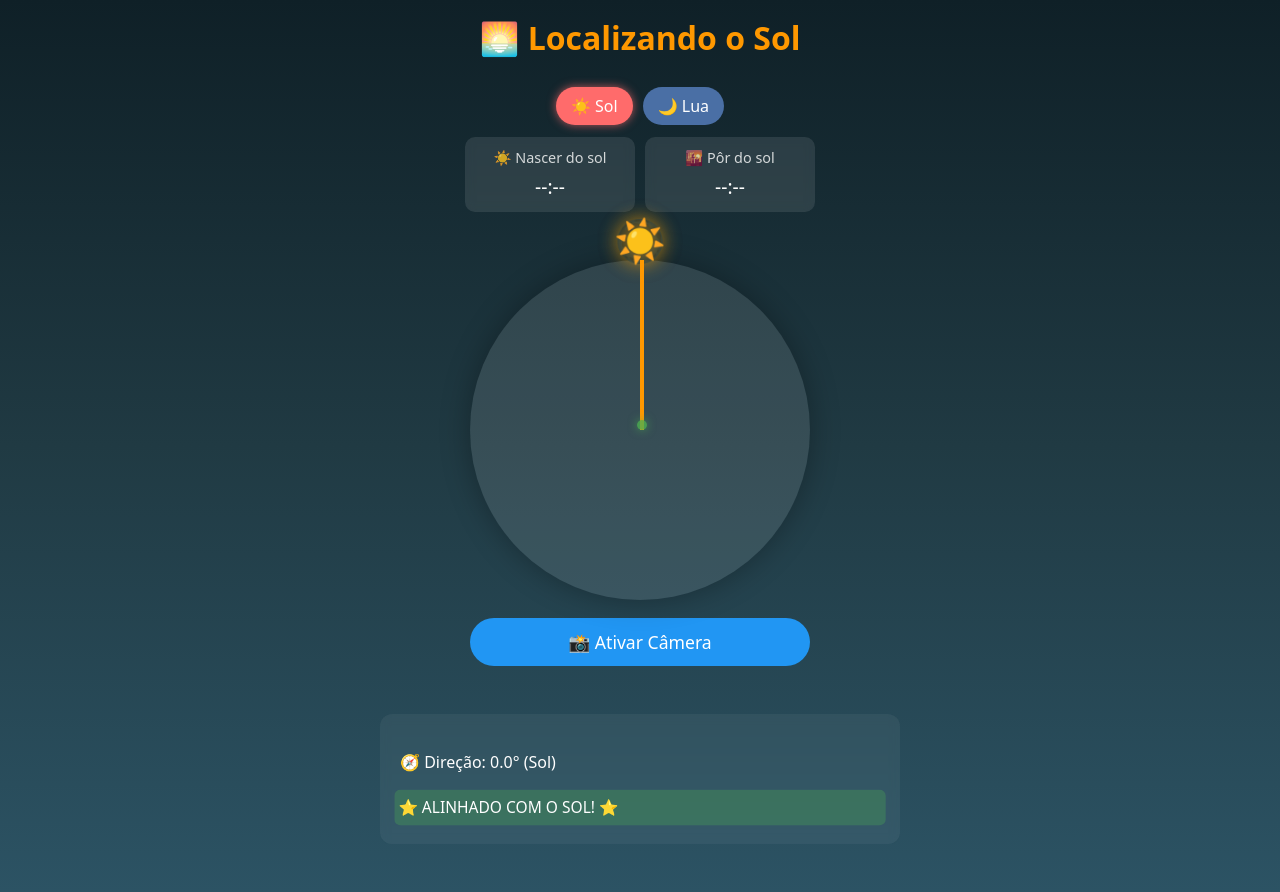
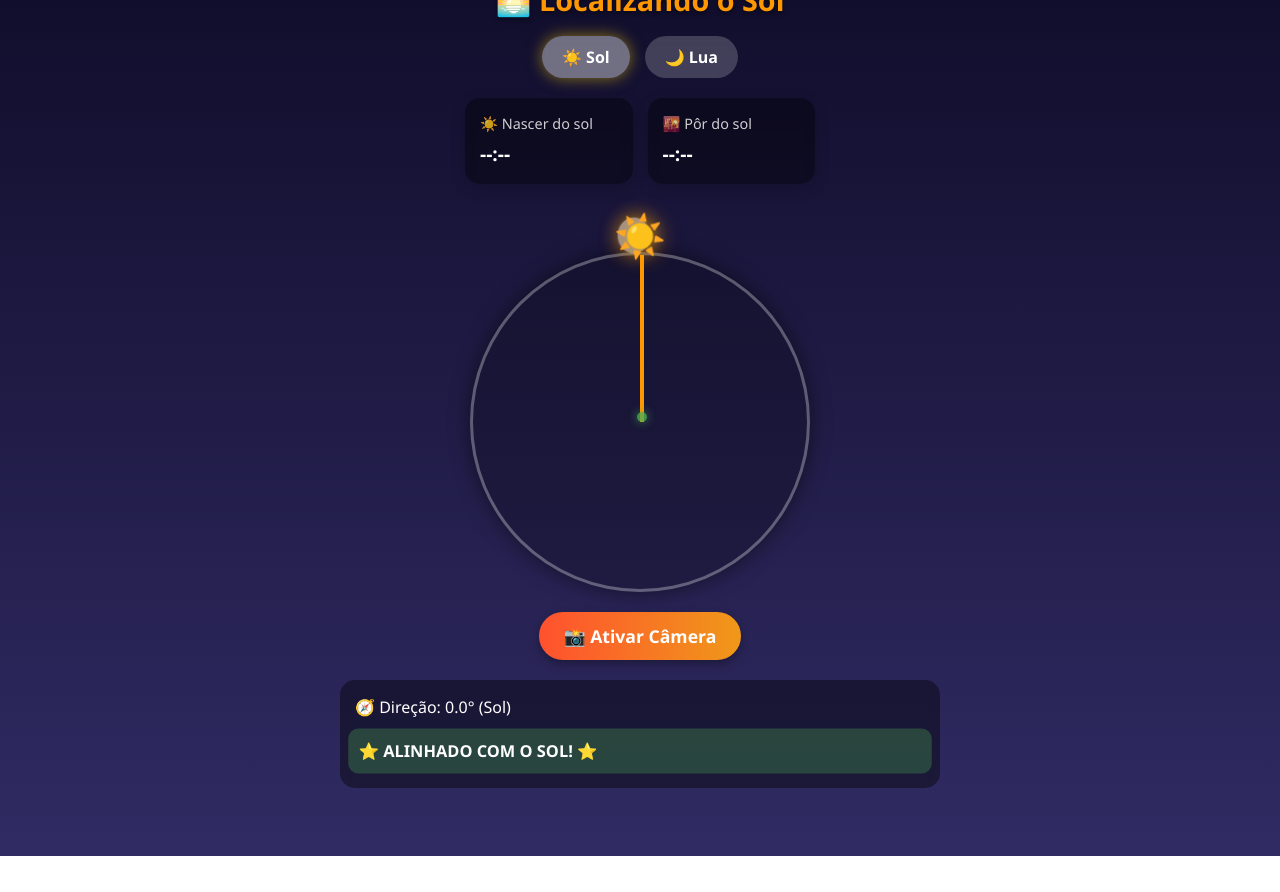
Before and after one commit to LucasVeloz0/sunset-pwa, a React (Vite) app: page / in a window 1280 px wide. After the commit the page ends 856 px from the top, so only its background shows below. Built offline with nearby package versions, Linux system fonts and the light colour scheme; no server answers.

Commit message:
ajustes de css
 ainda precisa confirmar funcionamento correto  e responsividade total

```diff
--- a/dev-dist/sw.js
+++ b/dev-dist/sw.js
@@ -82,7 +82,7 @@ define(['./workbox-ce4f0d5f'], (function (workbox) { 'use strict';
     "revision": "4f856f86c77199b819d19ea1334dfce0"
   }, {
     "url": "index.html",
-    "revision": "0.5k3d615ic58"
+    "revision": "0.63ut7pgoa78"
   }], {});
   workbox.cleanupOutdatedCaches();
   workbox.registerRoute(new workbox.NavigationRoute(workbox.createHandlerBoundToURL("index.html"), {
--- a/src/App.css
+++ b/src/App.css
@@ -1,11 +1,33 @@
+/* App.css */
+:root {
+  --day-bg-start: #1a2980;
+  --day-bg-end: #26d0ce;
+  --night-bg-start: #0f0c29;
+  --night-bg-end: #302b63;
+  --card-bg: rgba(0, 0, 0, 0.4);
+  --pointer-sun: linear-gradient(to top, #FF512F, #F09819);
+  --pointer-moon: linear-gradient(to top, #6DD5FA, #FFFFFF);
+  --error-color: #ff6b6b;
+}
+
+* {
+  box-sizing: border-box;
+  margin: 0;
+  padding: 0;
+}
+
+body {
+  font-family: 'Segoe UI', Tahoma, Geneva, Verdana, sans-serif;
+  height: 100vh;
+  overflow: hidden;
+}
+
 /* Ajuste global para remover qualquer scroll lateral e superior */
 html, body {
   width: 100vw;
   min-height: 100vh;
   margin: 0;
   padding: 0;
-  overflow-x: hidden;
-  overflow-y: hidden;
   box-sizing: border-box;
 }
 
@@ -15,30 +37,32 @@ body, html, .app-container {
 
 /* Layout Base */
 .app-container {
-  position: relative;
+  display: flex;
+  flex-direction: column;
+  align-items: center;
+  justify-content: center;
   min-height: 100vh;
   width: 100vw;
-  max-width: 100vw;
-  padding: 0;
-  overflow-x: hidden;
-  overflow-y: hidden;
-  background: linear-gradient(to bottom, #0f2027, #203a43, #2c5364);
-  color: white;
-  transition: background 1s ease;
-  box-sizing: border-box;
+  padding: 20px;
 }
 
 /* Tema diurno */
-.app-container.day-theme {
-  background: linear-gradient(to bottom, #87ceeb, #e0f7fa);
-  color: #333;
+.day-theme {
+  background: linear-gradient(to bottom, var(--day-bg-start), var(--day-bg-end));
+  color: white;
+}
+
+.night-theme {
+  background: linear-gradient(to bottom, var(--night-bg-start), var(--night-bg-end));
+  color: white;
 }
 
 h1 {
   padding: 20px;
-  font-size: 2.0em;
+  font-size: 1.8em;
   margin: 0;
   text-align: center;
+  text-shadow: 0 2px 4px rgba(0,0,0,0.5);
   font-weight: 600;
   color: #ff9800; /* Cor do título */
 }
@@ -64,18 +88,14 @@ h1 {
 }
 
 .compass {
-  width: 220px;
-  height: 220px;
+  position: relative;
+  width: 300px;
+  height: 300px;
   margin: 0 auto;
+  border: 3px solid rgba(255, 255, 255, 0.3);
   border-radius: 50%;
-  position: relative;
-  transition: all 0.5s ease;
-  background: rgba(255, 255, 255, 0.1);
-  box-shadow: 0 0 30px rgba(0, 0, 0, 0.3);
-  display: flex;
-  justify-content: center;
-  align-items: center;
-  transition: width 0.3s, height 0.3s;
+  box-shadow: 0 0 20px rgba(0, 0, 0, 0.5);
+  background: rgba(0, 0, 0, 0.2);
 }
 
 @media (min-width: 900px) {
@@ -138,6 +158,7 @@ h1 {
 }
 
 
+
 @keyframes sun-pulse {
   0%, 100% { transform: scale(1); }
   50% { transform: scale(1.1); }
@@ -180,28 +201,32 @@ h1 {
  * Exibe dados do pôr do sol
  */
 .info-panel {
-  background: rgba(255, 255, 255, 0.05);
-  padding: 20px;
-  border-radius: 12px;
-  margin-top: 30px;
-  margin-left: auto;
-  margin-right: auto;
-  width: 80%;
-  max-width: 500px;
+  margin-top: 20px;
+  background: var(--card-bg);
+  border-radius: 15px;
+  padding: 15px;
+  width: 100%;
   backdrop-filter: blur(5px);
 }
 
 .alignment-feedback {
-  padding: 6px 4px;
-  margin: 0;
-  border-radius: 6px;
-  background: rgba(255, 0, 0, 0.18);
-  font-size: 0.95em;
+  margin-top: 10px;
+  padding: 10px;
+  border-radius: 10px;
+  font-weight: bold;
+  background: rgba(255, 0, 0, 0.3);
+  transition: background 0.5s ease;
 }
 
 .alignment-feedback.aligned {
-  background: rgba(76, 175, 80, 0.18);
-  animation: pulse 1.5s infinite;
+  background: rgba(0, 255, 0, 0.3);
+  animation: pulse 2s infinite;
+}
+
+@keyframes pulse {
+  0% { box-shadow: 0 0 0 0 rgba(0, 255, 0, 0.4); }
+  70% { box-shadow: 0 0 0 10px rgba(0, 255, 0, 0); }
+  100% { box-shadow: 0 0 0 0 rgba(0, 255, 0, 0); }
 }
 
 /**
@@ -209,24 +234,23 @@ h1 {
  * Estilos para botões de ação
  */
 .main-camera-btn {
-  padding: 12px 24px;
-  font-size: 1.1em;
-  background: #2196f3;
+  margin-top: 20px;
+  padding: 12px 25px;
+  border: none;
+  border-radius: 30px;
+  background: linear-gradient(to right, #ff512f, #f09819);
   color: white;
-  border: none;
-  border-radius: 25px;
+  font-weight: bold;
+  font-size: 1.1rem;
   cursor: pointer;
-  transition: background 0.3s;
-  display: block;
-  margin: 18px auto;
-  width: 90vw;
-  max-width: 340px;
+  box-shadow: 0 4px 10px rgba(0, 0, 0, 0.3);
+  transition: all 0.3s ease;
 
 }
 
 .main-camera-btn:hover {
-  background: #1976d2;
   transform: translateY(-2px);
+  box-shadow: 0 6px 15px rgba(0, 0, 0, 0.4);
 }
 
 /**
@@ -235,27 +259,20 @@ h1 {
  */
 .camera-container {
   position: relative;
-  width: 100vw;
-  max-width: 600px;
-  min-width: 220px;
-  margin: 0 auto 18px auto;
-  border-radius: 15px;
+  width: 100%;
+  max-width: 500px;
+  margin: 20px auto 0;
+  border-radius: 20px;
   overflow: hidden;
-  box-shadow: 0 0 20px rgba(0,0,0,0.3);
-  background: #000;
+  box-shadow: 0 10px 25px rgba(0, 0, 0, 0.5);
 }
 
 /* Elemento de vídeo para preview */
 .camera-preview {
-  width: 100vw;
-  max-width: 100vw;
-  min-width: 0;
-  height: 50vh;
-  min-height: 140px;
-  max-height: 60vh;
+  width: 100%;
+  height: 400px;
   background: #000;
   object-fit: cover;
-  display: block;
 }
 
 .camera-preview.mirrored {
@@ -265,15 +282,12 @@ h1 {
 /* CONTROLES DA CÂMERA - NOVO ESTILO */
 .camera-controls {
   position: absolute;
-  bottom: 16px;
-  left: 50%;
-  transform: translateX(-50%);
+  bottom: 20px;
+  left: 0;
+  right: 0;
   display: flex;
   justify-content: center;
-  gap: 12px;
-  width: 100%;
-  max-width: 300px;
-  z-index: 2;
+  gap: 20px;
 }
 
 .camera-btn {
@@ -281,28 +295,20 @@ h1 {
   height: 40px;
   border: none;
   border-radius: 50%;
-  background: rgba(255,255,255,0.1);
+  background: rgba(255, 255, 255, 0.3);
   backdrop-filter: blur(5px);
   cursor: pointer;
   transition: all 0.3s ease;
   color: white;
-  font-size: 1.2em;
+  font-size: 1.3em;
   display: flex;
   align-items: center;
   justify-content: center;
-  transition: background 0.3s, transform 0.3s;
 }
 
 .camera-btn:hover {
   transform: scale(1.1);
-  background: rgba(255,255,255,0.2);
-}
-
-/* Botão de captura maior */
-.capture-btn {
-  width: 40px;
-  height: 40px;
-  font-size: 1.3em;
+  background: rgba(255, 255, 255, 0.5);
 }
 
 /**
@@ -310,24 +316,35 @@ h1 {
  * Estilos para exibição da foto capturada
  */
 .photo-preview {
-  position: fixed;
+  position: absolute;
   top: 0;
   left: 0;
-  width: 100vw;
-  height: 100vh;
+  right: 0;
+  bottom: 0;
   background: rgba(0, 0, 0, 0.9);
   display: flex;
   flex-direction: column;
+  justify-content: center;
   align-items: center;
-  justify-content: center;
-  z-index: 1000;
+  z-index: 100;
 }
 
 .photo-preview img {
-  max-width: 96vw;
-  max-height: 70vh;
+  max-width: 90%;
+  max-height: 80%;
   border-radius: 10px;
-  box-shadow: 0 0 30px rgba(255, 165, 0, 0.5);
+}
+
+
+.download-button, .close-button {
+  margin-top: 15px;
+  padding: 10px 20px;
+  border: none;
+  border-radius: 30px;
+  background: #4CAF50;
+  color: white;
+  font-weight: bold;
+  cursor: pointer;
 }
 
 /* Botão de download */
@@ -347,14 +364,8 @@ h1 {
 }
 
 .close-button {
+  background: #f44336;
   margin-top: 10px;
-  padding: 8px 16px;
-  background: #d32f2f;
-  color: white;
-  border-radius: 20px;
-  border: none;
-  cursor: pointer;
-  transition: background 0.3s;
 }
 
 .close-button:hover {
@@ -385,12 +396,13 @@ h1 {
 
 
 .info-card {
-  padding: 10px;
-  border-radius: 10px;
-  background: rgba(255, 255, 255, 0.1);
-  text-align: center;
+  background: var(--card-bg);
+  border-radius: 15px;
+  padding: 15px;
+  min-width: 140px;
+  flex: 1;
   backdrop-filter: blur(5px);
-  font-size: 1em;
+  box-shadow: 0 4px 15px rgba(0, 0, 0, 0.2);
 }
 
 
@@ -400,14 +412,13 @@ h1 {
 
 .info-card span {
   display: block;
-  font-size: 0.9em;
+  font-size: 0.9rem;
+  margin-bottom: 5px;
   opacity: 0.8;
-  margin-bottom: 4px;
 }
 
 .info-card strong {
   font-size: 1.2em;
-  font-weight: 500;
 }
 
 /* Ajustes para tema diurno */
@@ -453,25 +464,26 @@ h1 {
 /* Botões de alternância */
 .celestial-toggle {
   display: flex;
-  justify-content: center;
-  margin: 12px 0;
-  gap: 10px;
+  margin-bottom: 20px;
+  gap: 15px;
 }
 
 .celestial-toggle button {
-  padding: 8px 15px;
+  padding: 10px 20px;
   border: none;
-  border-radius: 20px;
-  background-color: #4a6fa5;
+  border-radius: 30px;
+  background: rgba(255, 255, 255, 0.2);
+  backdrop-filter: blur(5px);
   color: white;
+  font-weight: bold;
   cursor: pointer;
   transition: all 0.3s;
 
 }
 
 .celestial-toggle button.active {
-  background-color: #ff6b6b;
-  box-shadow: 0 0 10px rgba(255, 107, 107, 0.7);
+  background: rgba(255, 255, 255, 0.4);
+  box-shadow: 0 0 15px rgba(255, 215, 0, 0.5);
 }
 
 /* Indicadores celestes */
@@ -523,50 +535,55 @@ h1 {
 
 /* Layout das informações */
 .celestial-info {
-  margin: 10px 0;
+  width: 100%;
+  max-width: 500px;
+  margin-bottom: 20px;
 }
 
 .info-cards {
-  display: grid;
+  display: flex;
+  flex-wrap: wrap;
+  justify-content: center;
   grid-template-columns: repeat(2, 1fr);
-  gap: 10px;
+  gap: 15px;
   width: 100%;
   max-width: 350px;
   margin: 0 auto;
 }
 
 
+.sun-indicator {
+  color: #FF9800;
+}
 
+.moon-indicator {
+  color: #E0E0E0;
+}
 
 
 /* Estilos para a fase lunar */
 .moon-phase {
-  grid-column: span 2;
-  display: flex;
-  flex-direction: column;
-  align-items: center;
-  padding: 8px;
+  margin-top: 10px;
+  font-size: 2.5rem;
 }
 
 .moon-phase-bar {
-  width: 100%;
   height: 8px;
   background: rgba(255, 255, 255, 0.2);
   border-radius: 4px;
-  margin: 8px 0;
+  margin: 10px 0;
   overflow: hidden;
 }
 
 .moon-phase-fill {
   height: 100%;
-  background: linear-gradient(90deg, #2c3e50, #3498db);
+  background: linear-gradient(to right, #a1c4fd, #c2e9fb);
   border-radius: 4px;
-  transition: width 0.5s ease;
 }
 
 .moon-percentage {
-  font-size: 0.85rem;
-  opacity: 0.8;
+  font-size: 0.8rem;
+  opacity: 0.7;
 }
 
 /* Ajustes para tema noturno */
@@ -597,11 +614,8 @@ h1 {
     margin-left: 0;
     margin-right: 0;
   }
-  .compass { width: 180px; height: 180px; }
-  .camera-preview { height: 40vh; min-height: 100px; }
   .photo-preview img { max-width: 98vw; max-height: 60vh; }
   .main-camera-btn { width: 98vw; max-width: 98vw; }
-  .info-cards { grid-template-columns: 1fr; }
 }
 
 @media (max-width: 480px) {
@@ -610,9 +624,18 @@ h1 {
     max-width: 98vw;
     gap: 6px;
   }
+
+    .compass {
+    width: 250px;
+    height: 250px;
+  }
+
   .info-card {
-    min-width: 0;
-    padding: 6px;
-    font-size: 0.95em;
+    min-width: 100px;
+    padding: 10px;
+  }
+
+  .camera-preview {
+    height: 300px;
   }
 }
--- a/src/App.jsx
+++ b/src/App.jsx
@@ -1,6 +1,6 @@
 import React, { useState, useEffect, useRef, useCallback } from 'react';
 import * as SunCalc from 'suncalc';
-import { getSunsetDirection, normalizeOrientation, smoothAngle, normalizeAngle } from './utils/sunUtils';
+import { getCurrentSunAzimuth, getCurrentMoonAzimuth, normalizeOrientation, smoothAngle, normalizeAngle } from './utils/sunUtils';
 import './App.css';
 
 
@@ -136,6 +136,17 @@ const [smoothedMoonAngle, setSmoothedMoonAngle] = useState(deviceHeading || 0);
       enableHighAccuracy: true,
       timeout: 5000
     });
+
+        // Configurar atualização contínua
+    const watchId = navigator.geolocation.watchPosition(
+      handleSuccess,
+      handleError,
+      { enableHighAccuracy: true, timeout: 10000 }
+    );
+
+    return () => {
+      navigator.geolocation.clearWatch(watchId);
+    };
   }, []);
 
   /**
@@ -147,15 +158,20 @@ const [smoothedMoonAngle, setSmoothedMoonAngle] = useState(deviceHeading || 0);
    */
   useEffect(() => {
     if (position) {
+      const updateAzimuths = () => {
         // Calcular azimute do sol
-      const azimuth = getSunsetDirection(position.lat, position.lng);
-      setSunAzimuth(azimuth);
+        const sunAzimuth = getCurrentSunAzimuth(position.lat, position.lng);
+        setSunAzimuth(sunAzimuth);
 
         // Calcular azimute da lua
-      const now = new Date();
-      const moonPos = SunCalc.getMoonPosition(now, position.lat, position.lng);
-      const moonAzimuth = (moonPos.azimuth * 180 / Math.PI + 180) % 360;
+        const moonAzimuth = getCurrentMoonAzimuth(position.lat, position.lng);
         setMoonAzimuth(moonAzimuth);
+      };
+
+      updateAzimuths();
+      const interval = setInterval(updateAzimuths, 60000);
+
+      return () => clearInterval(interval);
     }
   }, [position]);
   /**
@@ -195,8 +211,10 @@ const [smoothedMoonAngle, setSmoothedMoonAngle] = useState(deviceHeading || 0);
    */
   useEffect(() => {
     if (position) {
-      const updateSunData = () => {
+      const updateCelestialData = () => {
         const now = new Date();
+
+        // Dados do sol
         const times = SunCalc.getTimes(now, position.lat, position.lng);
         const sunPos = SunCalc.getPosition(now, position.lat, position.lng);
 
@@ -207,14 +225,13 @@ const [smoothedMoonAngle, setSmoothedMoonAngle] = useState(deviceHeading || 0);
         });
         setIsDaytime(sunPos.altitude > 0);
 
-        // Calcular horários da lua
+        // Dados da lua
         const moonTimes = SunCalc.getMoonTimes(now, position.lat, position.lng);
         setMoonTimes({
           moonrise: moonTimes.rise,
           moonset: moonTimes.set
         });
 
-        // Calcular fase da lua
         const moonIllumination = SunCalc.getMoonIllumination(now);
         setMoonPhase({
           fraction: moonIllumination.fraction,
@@ -224,8 +241,8 @@ const [smoothedMoonAngle, setSmoothedMoonAngle] = useState(deviceHeading || 0);
         });
       };
 
-      updateSunData();
-      const interval = setInterval(updateSunData, 60000);
+      updateCelestialData();
+      const interval = setInterval(updateCelestialData, 60000);
 
       return () => {
         clearInterval(interval);
@@ -252,18 +269,15 @@ const [smoothedMoonAngle, setSmoothedMoonAngle] = useState(deviceHeading || 0);
 
     // Função para agendar notificação do pôr do sol
   const scheduleSunsetNotification = useCallback(() => {
-    // Limpar notificações anteriores
     if (notificationTimeout.current) {
       clearTimeout(notificationTimeout.current);
     }
 
     if (!sunTimes.sunset) return;
 
-    // Calcular 15 minutos antes do pôr do sol
     const notificationTime = new Date(sunTimes.sunset.getTime() - 15 * 60000);
     const now = new Date();
 
-    // Verificar se o horário ainda não passou
     if (notificationTime <= now) return;
 
     const timeUntilNotification = notificationTime - now;
@@ -275,7 +289,6 @@ const [smoothedMoonAngle, setSmoothedMoonAngle] = useState(deviceHeading || 0);
           icon: '/sunset-icon.png'
         });
       }
-      // Resetar estado para permitir novo agendamento
       setNotificationScheduled(false);
     }, timeUntilNotification);
 
@@ -408,13 +421,16 @@ const [smoothedMoonAngle, setSmoothedMoonAngle] = useState(deviceHeading || 0);
    * @param {number} targetAzimuth
    * @returns number Diferença angular em graus 0-180
    */
-  function calculateAngleDifference(targetAzimuth) {
+  const calculateAngleDifference = (targetAzimuth) => {
     const diff = Math.abs(targetAzimuth - deviceHeading) % 360;
     return Math.min(diff, 360 - diff);
-}
-  function calculateRelativeAngle(targetAzimuth) {
+  };
+
+  const calculateRelativeAngle = (targetAzimuth) => {
     return normalizeAngle(targetAzimuth - deviceHeading);
-}
+  };
+
+
 
 // Suaviza os ângulos de rotação
 useEffect(() => {
@@ -431,18 +447,6 @@ useEffect(() => {
   const targetAzimuth = celestialBody === 'sun' ? sunAzimuth : moonAzimuth;
   const isAligned = calculateAngleDifference(targetAzimuth) < 15;
 
-  // Adicione esta função logo após a função calculateAngleDifference (por volta da linha 350)
-function calculateContinuousAngle(targetAzimuth) {
-  // Calcula a diferença absoluta
-  let diff = targetAzimuth - deviceHeading;
-
-  // Normaliza para o intervalo [-180, 180]
-  if (diff > 180) diff -= 360;
-  if (diff < -180) diff += 360;
-
-  // Retorna o ângulo relativo normalizado
-  return (deviceHeading + diff + 360) % 360;
-}
 
   // ======================================================================
   // RENDERIZAÇÃO DA INTERFACE
@@ -508,8 +512,9 @@ function calculateContinuousAngle(targetAzimuth) {
           </div>
         )}
       </div>
+
+
       {/* Área da câmera */}
-
       {cameraActive && (
         <div className="camera-container">
           <video
@@ -559,14 +564,14 @@ function calculateContinuousAngle(targetAzimuth) {
     transform: `rotate(${smoothedSunAngle}deg)`
   }}
 >
-  <div className="celestial-indicator">☀️</div>
+  <div className="celestial-indicator sun-indicator">☀️</div>
 </div>
 
 {/* Ponteiro da Lua */}
 <div
   className={`direction-arrow ${celestialBody === 'moon' ? 'active' : 'secondary'}`}
   style={{
-    transform: `rotate(${typeof smoothedMoonAngle === 'number' ? smoothedMoonAngle : 0}deg)`
+    transform: `rotate(${smoothedMoonAngle}deg)`
   }}
 >
   <div className="celestial-indicator moon-indicator">
--- a/src/utils/sunUtils.js
+++ b/src/utils/sunUtils.js
@@ -1,10 +1,21 @@
 import * as SunCalc from 'suncalc';
 
-export const getSunsetDirection = (lat, lng) => {
+/**
+ * Obtém o azimute atual do sol em graus (0 a 360)
+ */
+export const getCurrentSunAzimuth = (lat, lng) => {
   const now = new Date();
-  const sunsetTime = SunCalc.getTimes(now, lat, lng).sunset;
-  const sunPos = SunCalc.getPosition(sunsetTime, lat, lng);
+  const sunPos = SunCalc.getPosition(now, lat, lng);
   return ((sunPos.azimuth * 180 / Math.PI) + 180) % 360;
+};
+
+/**
+ * Obtém o azimute atual da lua em graus (0 a 360)
+ */
+export const getCurrentMoonAzimuth = (lat, lng) => {
+  const now = new Date();
+  const moonPos = SunCalc.getMoonPosition(now, lat, lng);
+  return ((moonPos.azimuth * 180 / Math.PI) + 180) % 360;
 };
 
 export const normalizeOrientation = (alpha) => {
```
Also changed, not shown: 1 other file (tests, documents, lock files or other folders). Lines whose indentation alone changed are shown as unchanged.
